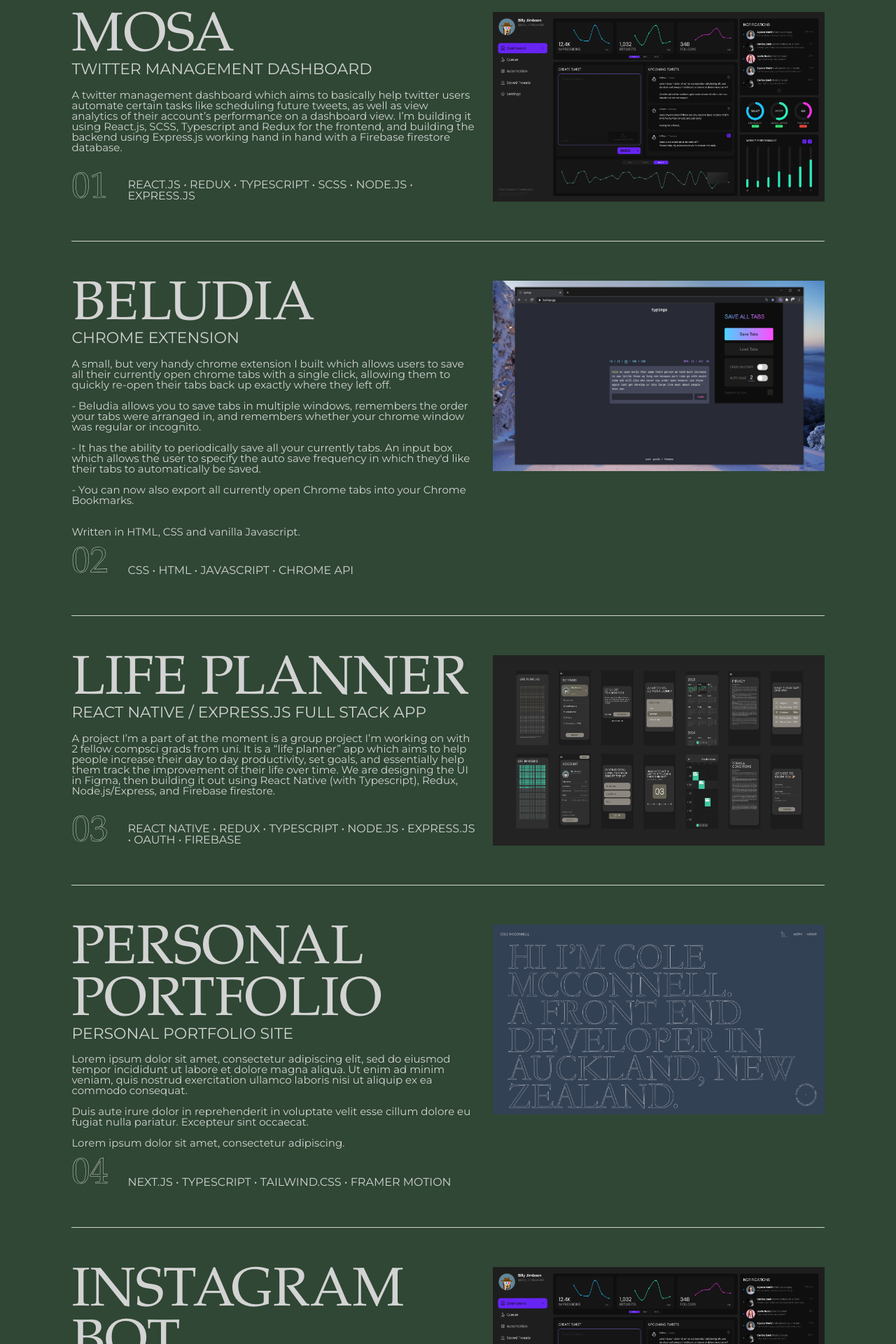
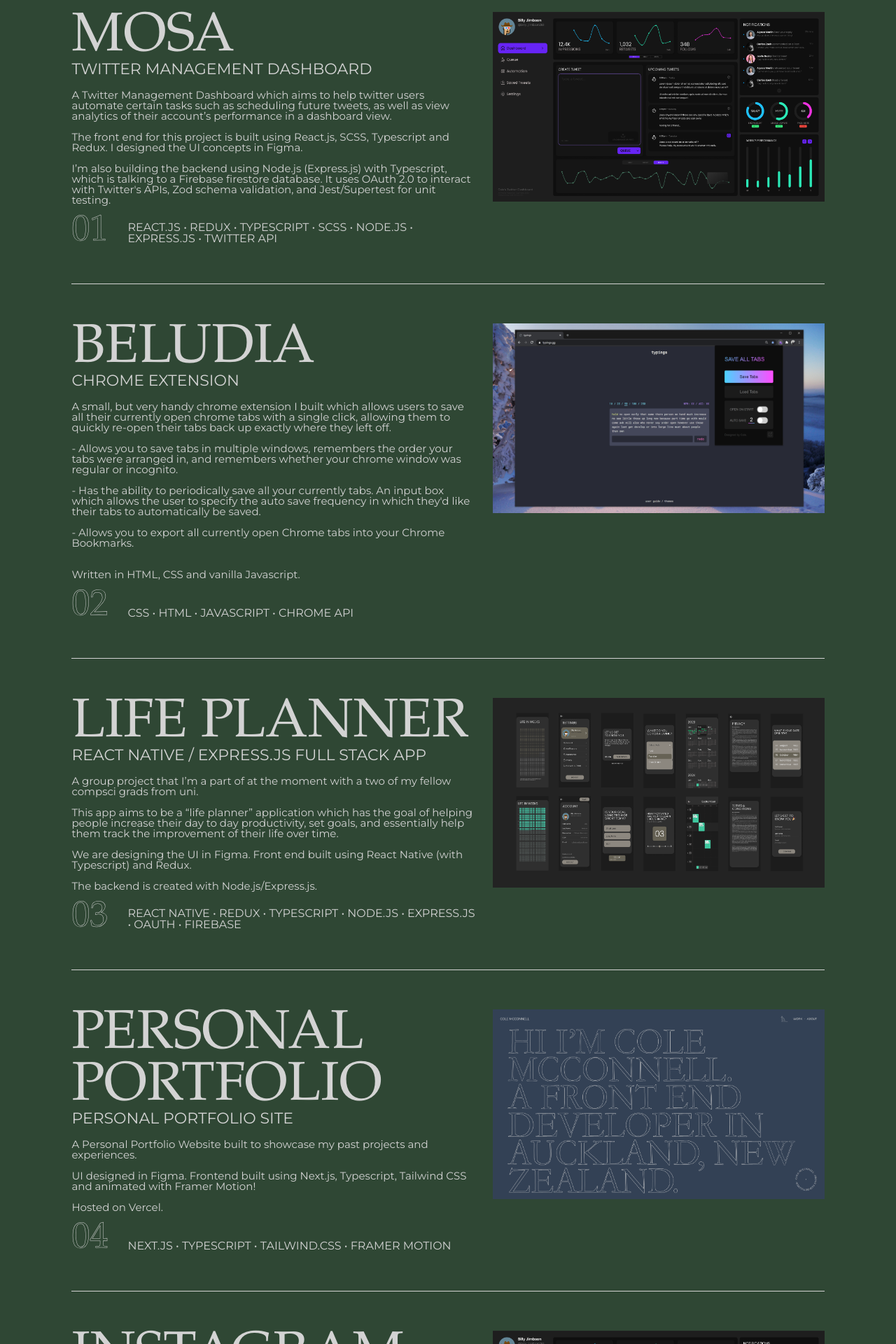
Before and after one commit to ColeInc/personal-portfolio-nextjs, a Next.js app: page /work in a window 1280 px wide. Shown: the part 720-2640 px from the top of the page at 70% size. Built offline with nearby package versions, Linux system fonts and the light colour scheme.

Commit message:
completed update of site content, descriptions for each project, valid screenshots

```diff
--- a/pages/work/index.tsx
+++ b/pages/work/index.tsx
@@ -9,8 +9,14 @@ const projectData: Project[] = [
     {
         mainHeading: "Mosa",
         subHeading: "Twitter Management Dashboard",
-        description: `A twitter management dashboard which aims to basically help twitter users automate certain tasks like scheduling future tweets, as well as view analytics of their account’s performance on a dashboard view. I’m building it using React.js, SCSS, Typescript and Redux for the frontend, and building the backend using Express.js working hand in hand with a Firebase firestore database.`,
-        techStack: "REACT.JS, REDUX, TYPESCRIPT, SCSS, NODE.JS, EXPRESS.JS",
+        description: `A Twitter Management Dashboard which aims to help twitter users automate certain tasks such as scheduling future tweets, as well as view analytics of their account’s performance in a dashboard view.
+
+        The front end for this project is built using React.js, SCSS, Typescript and Redux. I designed the UI concepts in Figma.
+
+        I’m also building the backend using Node.js (Express.js) with Typescript, which is talking to a Firebase firestore database. It uses OAuth 2.0 to interact with Twitter's APIs, Zod schema validation, and Jest/Supertest for unit testing.
+        `,
+
+        techStack: "REACT.JS, REDUX, TYPESCRIPT, SCSS, NODE.JS, EXPRESS.JS, TWITTER API",
         imageArray: ["dashboard_screenshot_1.png", "dashboard_screenshot_2.png", "dashboard_screenshot_1.png"],
     },
     {
@@ -18,11 +24,11 @@ const projectData: Project[] = [
         subHeading: "Chrome Extension",
         description: `A small, but very handy chrome extension I built which allows users to save all their currently open chrome tabs with a single click, allowing them to quickly re-open their tabs back up exactly where they left off.
 
-        - Beludia allows you to save tabs in multiple windows, remembers the order your tabs were arranged in, and remembers whether your chrome window was regular or incognito.
+        - Allows you to save tabs in multiple windows, remembers the order your tabs were arranged in, and remembers whether your chrome window was regular or incognito.
 
-        - It has the ability to periodically save all your currently tabs. An input box which allows the user to specify the auto save frequency in which they'd like their tabs to automatically be saved.
+        - Has the ability to periodically save all your currently tabs. An input box which allows the user to specify the auto save frequency in which they'd like their tabs to automatically be saved.
 
-        - You can now also export all currently open Chrome tabs into your Chrome Bookmarks.
+        - Allows you to export all currently open Chrome tabs into your Chrome Bookmarks.
 
 
         Written in HTML, CSS and vanilla Javascript.`,
@@ -32,18 +38,24 @@ const projectData: Project[] = [
     {
         mainHeading: "LIFE PLANNER",
         subHeading: "React Native / Express.js Full Stack App",
-        description: `A project I’m a part of at the moment is a group project I’m working on with 2 fellow compsci grads from uni. It is a “life planner” app which aims to help people increase their day to day productivity, set goals, and essentially help them track the improvement of their life over time. We are designing the UI in Figma, then building it out using React Native (with Typescript), Redux, Node.js/Express, and Firebase firestore.`,
+        description: `A group project that I’m a part of at the moment with a two of my fellow compsci grads from uni.
+
+        This app aims to be a “life planner” application which has the goal of helping people increase their day to day productivity, set goals, and essentially help them track the improvement of their life over time.
+
+        We are designing the UI in Figma. Front end built using React Native (with Typescript) and Redux.
+
+        The backend is created with Node.js/Express.js.`,
         techStack: "REACT NATIVE, REDUX, TYPESCRIPT, NODE.JS, EXPRESS.JS, OAUTH, FIREBASE",
         imageArray: ["lifeplanner_preview.png"],
     },
     {
         mainHeading: "Personal Portfolio",
         subHeading: "Personal Portfolio Site",
-        description: `Lorem ipsum dolor sit amet, consectetur adipiscing elit, sed do eiusmod tempor incididunt ut labore et dolore magna aliqua. Ut enim ad minim veniam, quis nostrud exercitation ullamco laboris nisi ut aliquip ex ea commodo consequat.
+        description: `A Personal Portfolio Website built to showcase my past projects and experiences.
 
-        Duis aute irure dolor in reprehenderit in voluptate velit esse cillum dolore eu fugiat nulla pariatur. Excepteur sint occaecat.
+        UI designed in Figma. Frontend built using Next.js, Typescript, Tailwind CSS and animated with Framer Motion!
 
-        Lorem ipsum dolor sit amet, consectetur adipiscing.`,
+        Hosted on Vercel.`,
         techStack: "NEXT.JS, TYPESCRIPT, TAILWIND.CSS, FRAMER MOTION",
         imageArray: ["personal_portfolio_landing.png"],
     },
@@ -52,11 +64,11 @@ const projectData: Project[] = [
         subHeading: "Python Automated Instagram Bot",
         description: `I created this instagram bot as a side project to see if I could get it to complete numerous tasks automatically for me on Instagram.
 
-        The bot is written in Python, using the Selenium library as a webscraper to carry out tasks. The bot’s functions are exposed as a REST API using Flask.
+        The bot is written in Python, using the Selenium library as a webscraper to carry out tasks. The bot’s functions are exposed as a REST API using Flask. Persistant data stored with a MySQL Database.
 
-        Also hosted this bot on an AWS EC2 ubuntu instance, in a docker container which is setup with an Nginx server hosting flask API. It also has a Selenium Grid with a firefox node running with it to carry out the webscraping tasks.
+        This bot is hosted on an AWS EC2 ubuntu instance, in a docker container which is setup with an Nginx server hosting the python flask API. It also has a Selenium Grid with a firefox node running with it to carry out the webscraping tasks.
         `,
-        techStack: "PYTHON, FLASK, SELENIUM, HEADLESS CHROME, AWS EC2, DOCKER",
+        techStack: "PYTHON, FLASK, MYSQL, AWS EC2, SELENIUM, HEADLESS CHROME, DOCKER",
         imageArray: ["dashboard_screenshot_1.png"],
     },
 ];
```
